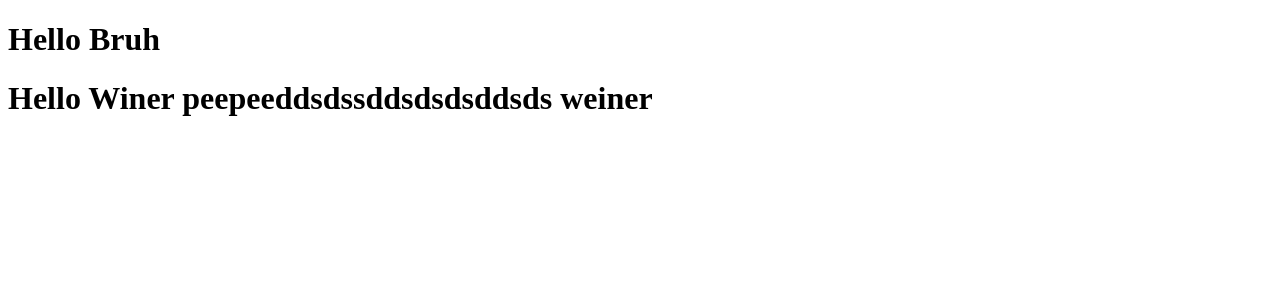
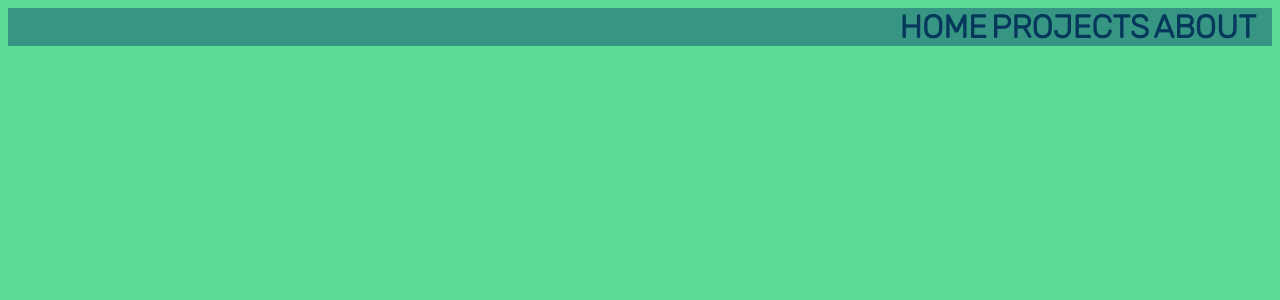
Before and after one commit to EvanHecht/portfolio-website, a Svelte app: page / in a window 1280 px wide. Shown: the top 300 px of the page. Built offline with nearby package versions, Linux system fonts and the light colour scheme.

Commit message:
Added new fonts, and did some initial styling for the navigation bar component

```diff
--- /dev/null
+++ b/public/global.css
@@ -0,0 +1,8 @@
+@font-face {
+    font-family: 'Rubik';
+    src: url('resources/fonts/Rubik-Light.woff2') format('woff2'),
+        url('resources/fonts/Rubik-Light.woff') format('woff');
+    font-weight: 300;
+    font-style: normal;
+    font-display: swap;
+}
--- a/public/index.html
+++ b/public/index.html
@@ -4,7 +4,8 @@
     <meta charset="UTF-8" />
     <meta http-equiv="X-UA-Compatible" content="IE=edge" />
     <meta name="viewport" content="width=device-width, initial-scale=1.0" />
-    <title>My Svelte App</title>
+    <title>Evan Hecht</title>
+    <link rel='stylesheet' href='/global.css'>
     <script defer src="build/bundle.js"></script>
   </head>
   <body></body>
--- a/rollup.config.js
+++ b/rollup.config.js
@@ -46,6 +46,7 @@ export default {
     svelte({
       // Tell the svelte plugin where our svelte files are located
       include: 'src/**/*.svelte',
+      emitCss: false
     }),
     // Tell any third-party plugins that we're building for the browser
     resolve({ browser: true }),
--- a/src/App.svelte
+++ b/src/App.svelte
@@ -1,11 +1,11 @@
 <script>
     import NavBar from "./svelte-components/NavBar.svelte";
-
 </script>
 
 <style>
-
+    :global(body) {
+        background-color: #5CDB95;
+    }
 </style>
 
-<h1>Hello Bruh</h1>
 <NavBar/>
--- a/src/svelte-components/NavBar.svelte
+++ b/src/svelte-components/NavBar.svelte
@@ -1,9 +1,27 @@
 <script>
-    let x = "peepeeddsdssddsdsdsddsds weiner"
+    let x = "epeeddsdssddsdsdsddsds rrweiner"
 </script>
 
 <style>
-
+    ul {
+        background-color: #379683;
+        list-style-type: none;
+        margin: 0;
+        padding: 0;
+        text-align: right;
+        padding-right: 1em;
+    }
+    li {
+        color: #05385B;
+        display: inline;
+        font-size: xx-large;
+        font-family: 'Rubik';
+        font-weight: bold;
+    }
 </style>
 
-<h1>Hello Winer {x}</h1>
+<ul>
+    <li>HOME</li>
+    <li>PROJECTS</li>
+    <li>ABOUT</li>
+</ul>
```
Also changed, not shown: public/build/bundle.js, public/resources/fonts/Rubik-Light.woff (added), public/resources/fonts/Rubik-Light.woff2 (added).
